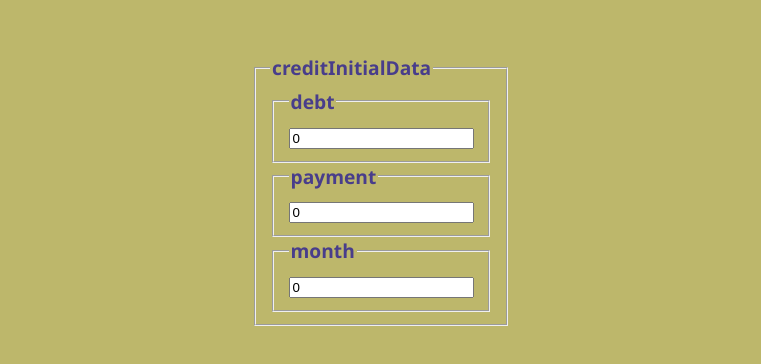
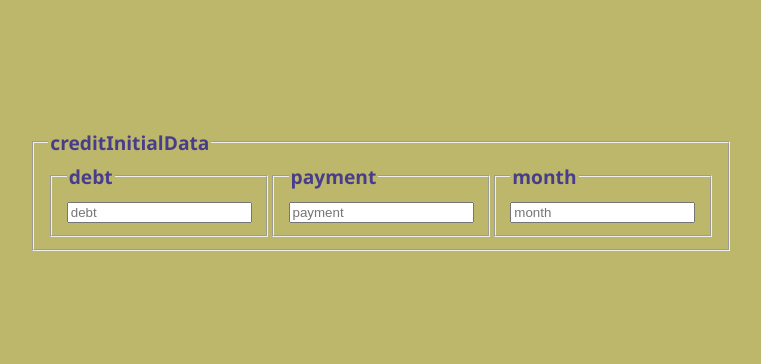
Before and after one commit to lavfrim/react-training-app, a React (Create React App) app: page / in a window 1280 px wide. Shown: the part 210-574 px from the top of the page, without its empty margins (259-1020 px from the left). Built offline with nearby package versions, Linux system fonts and the light colour scheme.

Commit message:
feat: add functionality to creditinitilData

```diff
--- a/src/Componenst/CreditInitialData/creditInitialData.js
+++ b/src/Componenst/CreditInitialData/creditInitialData.js
@@ -9,15 +9,13 @@ export default class CreditInitialData extends Component {
         super(props);
 
         this.state = {
-            debt: 0,
-            payment: 0,
-            month: 0,
+            debt: null,
+            payment: null,
+            month: null,
         }
     }
 
-    setMonth = () => {
-        const { debt, payment } = this.state;
-
+    setMonth = (debt, payment) => {
         if (payment > 0) {
             this.setState({
                 month: Math.ceil(debt / payment),
@@ -27,45 +25,39 @@ export default class CreditInitialData extends Component {
         }
     };
 
-    setPayment = () => {
-        const { debt, month } = this.state;
-
+    setPayment = (debt, month) => {
         this.setState({
-            payment: debt / month,
+            payment: Math.ceil(debt / month * 100) / 100,
         })
     }
 
-    qqqq = (name, value) => {
+    handlChange = (event) => {
+        const name = event.target.name;
+        const value = Number(event.target.value);
+
+        if (value > 0) {
             this.setState({
                 [name]: value,
             });
-    }
-
-    handlChange = (event) => {
-        console.log(`handlChange`);
-        const name = event.target.name;
-        const value = Number(event.target.value);
-
-        console.log(this.state[name]);
-
-        this.qqqq(name, value);
-
-        console.log(this.state[name]);
 
             switch (name) {
-            case 'debt': this.setMonth(); console.log(`debt`);
+                case 'debt': this.setMonth(value, this.state.payment); console.log(`debt`);
                     break;
-            case 'payment': this.setMonth(); console.log(`payment`);
+                case 'payment': this.setMonth(this.state.debt, value); console.log(`payment`);
                     break;
-            case 'month': this.setPayment(); console.log(`month`);
+                case 'month': this.setPayment(this.state.debt, value); console.log(`month`);
                     break;
                 default: console.log('unknown event variant');
                     break;
+            }
+        } else {
+            alert('Enter a positive value ')
         }
     }
 
     render() {
         const { debt, payment, month } = this.state;
+        console.log(debt, payment, month);
 
         return (
             <div className={`${blockName}`}>
@@ -74,6 +66,7 @@ export default class CreditInitialData extends Component {
                         creditInitialData
                     </legend>
 
+                    <div className={`${blockName}__date-container`}>
                         <fieldset>
                             <legend>
                                 debt
@@ -110,6 +103,7 @@ export default class CreditInitialData extends Component {
                                 onChange={this.handlChange}
                             />
                         </fieldset>
+                    </div>
 
                 </fieldset>
             </div>
--- a/src/Componenst/CreditInitialData/creditInitialData.scss
+++ b/src/Componenst/CreditInitialData/creditInitialData.scss
@@ -10,4 +10,9 @@
     flex-direction: column;
     justify-content: center;
     align-items: center;
+
+    &__date-container {
+        display: flex;
+        flex-direction: row;
+    }
 }
```
Lines whose indentation alone changed are shown as unchanged.
